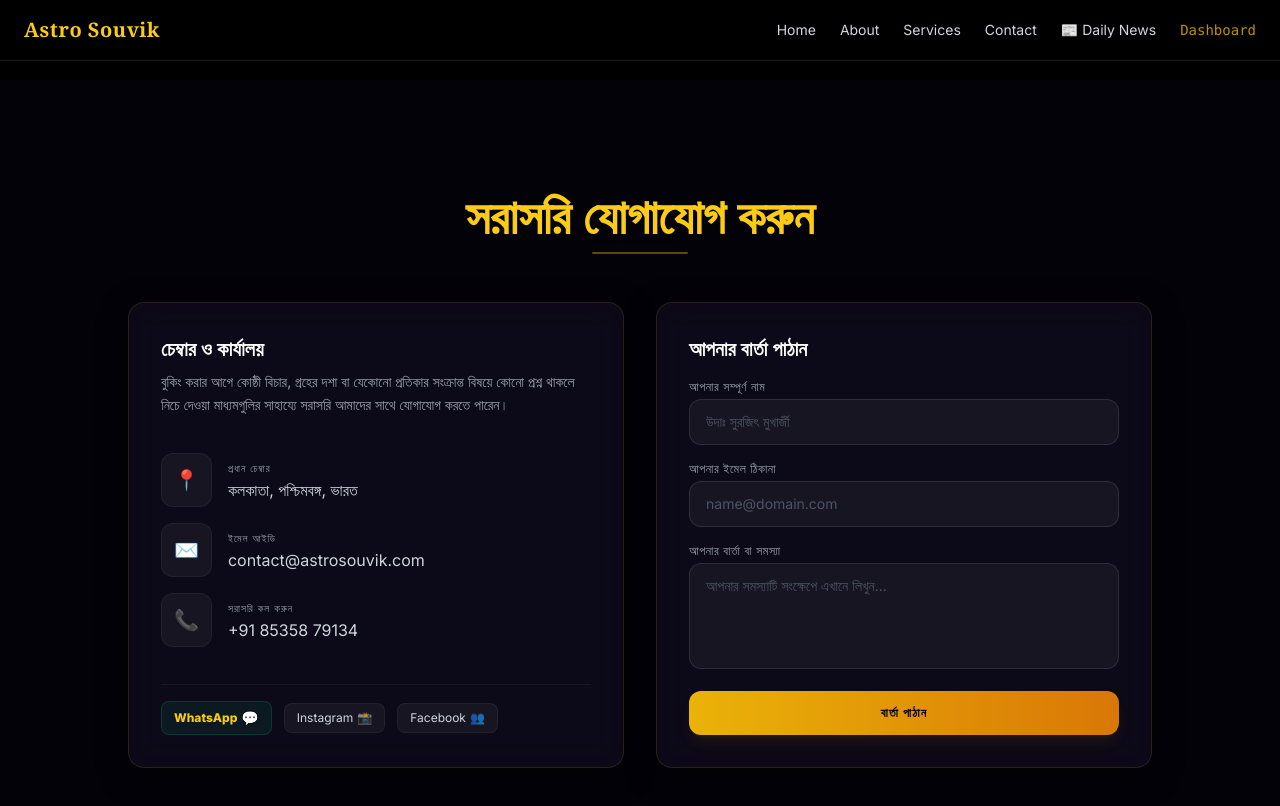
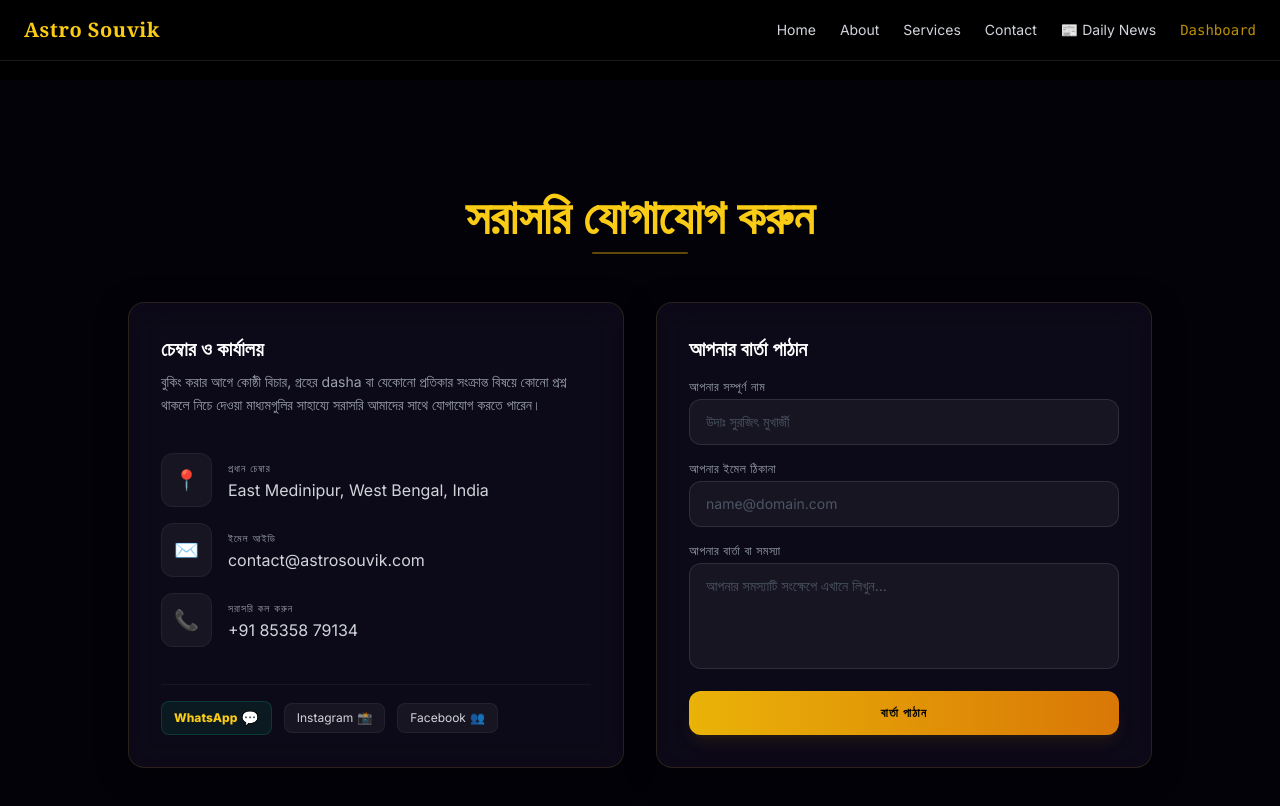
Before and after one commit to nandabanani005/astro-souvik-hub, a React (Vite) app in the folder frontend/: page /contact in a window 1280 px wide. Shown: the top 806 px of the page. Built offline with nearby package versions, Linux system fonts and the light colour scheme.

Commit message:
Fresh upload to new repository

```diff
--- a/frontend/src/pages/Contact.jsx
+++ b/frontend/src/pages/Contact.jsx
@@ -1,6 +1,10 @@
 import React, { useState } from 'react';
 
 export default function Contact() {
+  // 🌐 CHANGE THIS LINK TO YOUR LIVE BACKEND SERVER ADDRESS:
+  // For LocalTunnel use: "https://your-tunnel-id.localtunnel.me"
+  // For Render use: "https://astro-backend.onrender.com"
+ const BACKEND_API_URL = "https://e18d1fe5b57b6311-152-59-166-174.serveousercontent.com";
   const WHATSAPP_NUMBER = "918535879134";
   const INSTAGRAM_HANDLE = "astrosouvik_official";
   const FACEBOOK_HANDLE = "astrosouvik.astrology";
@@ -9,7 +13,7 @@ export default function Contact() {
 
   // Premium UI State Monitors
   const [isSubmitting, setIsSubmitting] = useState(false);
-  const [submitStatus, setSubmitStatus] = useState(null); // { success: true/false, message: "" }
+  const [submitStatus, setSubmitStatus] = useState(null);
 
   // Form Processing Engine
   const handleMessageSubmit = async (e) => {
@@ -24,7 +28,8 @@ export default function Contact() {
     };
 
     try {
-      const response = await fetch('/api/contact', {
+      // ✅ FIX: Pointing directly to the active full-stack backend URL
+      const response = await fetch(`${BACKEND_API_URL}/api/contact`, {
         method: 'POST',
         headers: {
           'Content-Type': 'application/json'
@@ -77,7 +82,7 @@ export default function Contact() {
             <div>
               <h3 className="text-xl font-bold text-white mb-2 font-serif">চেম্বার ও কার্যালয়</h3>
               <p className="text-gray-400 text-sm leading-relaxed">
-                বুকিং করার আগে কোষ্ঠী বিচার, গ্রহের দশা বা যেকোনো প্রতিকার সংক্রান্ত বিষয়ে কোনো প্রশ্ন থাকলে নিচে দেওয়া মাধ্যমগুলির সাহায্যে সরাসরি আমাদের সাথে যোগাযোগ করতে পারেন।
+                বুকিং করার আগে কোষ্ঠী বিচার, গ্রহের dasha বা যেকোনো প্রতিকার সংক্রান্ত বিষয়ে কোনো প্রশ্ন থাকলে নিচে দেওয়া মাধ্যমগুলির সাহায্যে সরাসরি আমাদের সাথে যোগাযোগ করতে পারেন।
               </p>
             </div>
 
@@ -86,7 +91,7 @@ export default function Contact() {
                 <span className="text-xl bg-white/5 p-3 rounded-xl border border-white/5 text-yellow-400">📍</span>
                 <div>
                   <p className="text-[10px] text-gray-400 uppercase tracking-widest">প্রধান চেম্বার</p>
-                  <p className="font-medium text-base">কলকাতা, পশ্চিমবঙ্গ, ভারত</p>
+                  <p className="font-medium text-base">East Medinipur, West Bengal, India</p>
                 </div>
               </div>
 
```
